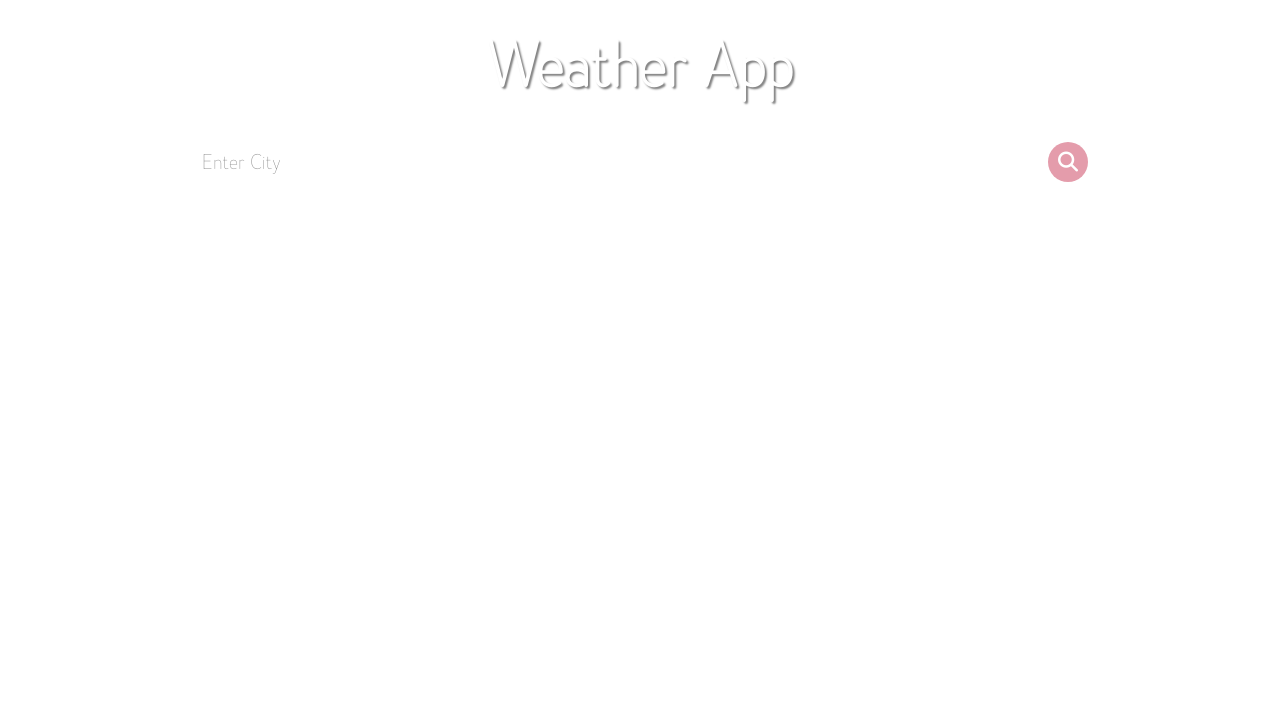
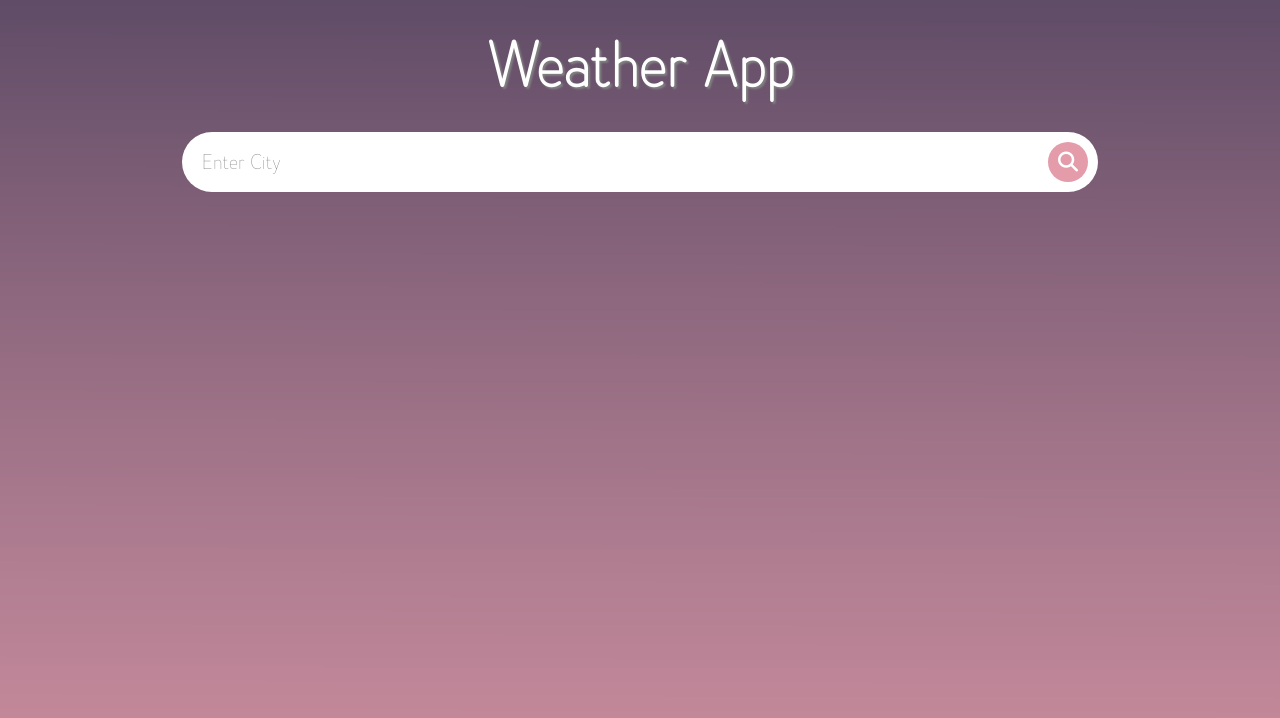
Before and after one commit to Rounakgupta2305/Weather-App, a plain HTML site: page index.html in a window 1280 px wide. Drawn offline with Linux system fonts and the light colour scheme; the site is published under a folder, as on GitHub Pages, so addresses that start at the root find nothing.

Commit message:
Update style.css

```diff
--- a/style.css
+++ b/style.css
@@ -9,7 +9,7 @@
   src: url(font.otf);
 }
 body {
-  background-image: url("/images/Moon.png");
+  background-image: url("images/Moon.png");
   background-size: cover;
 
 }
```
